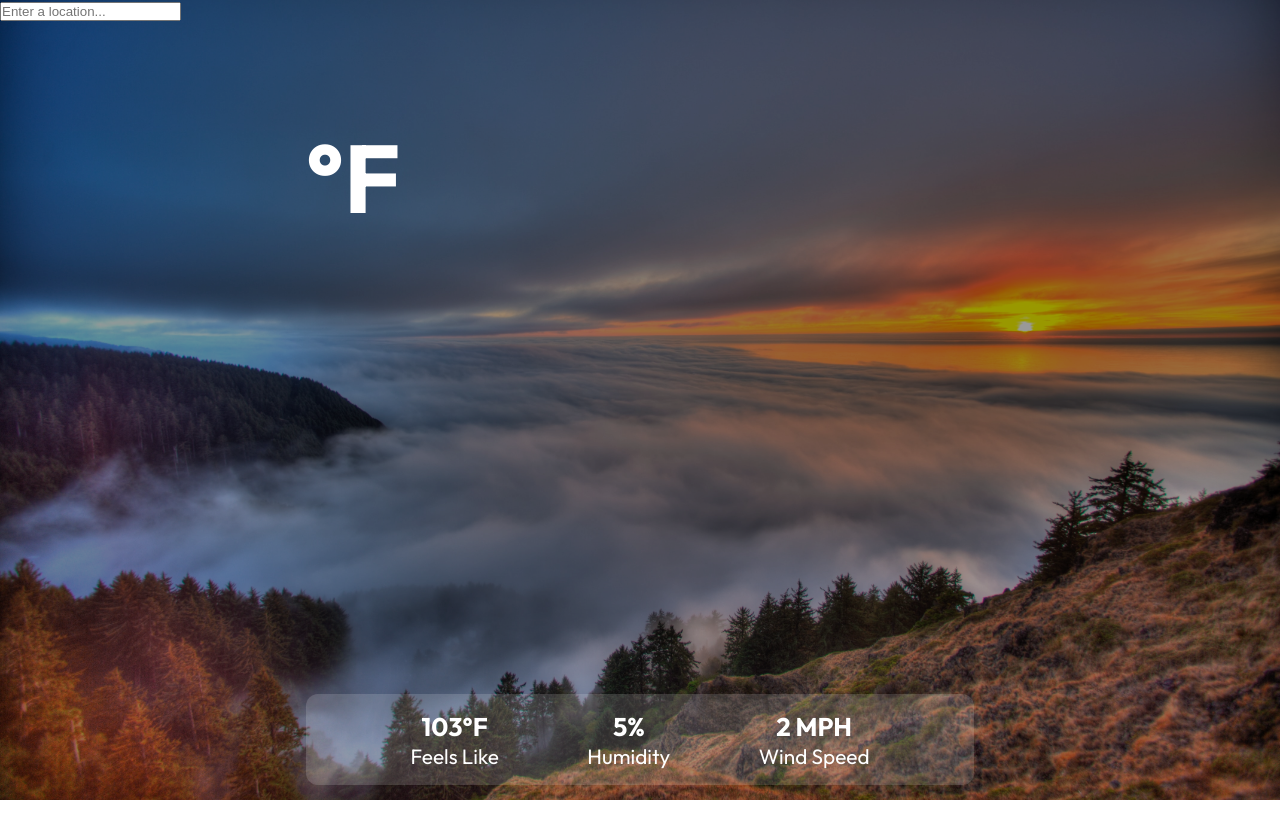
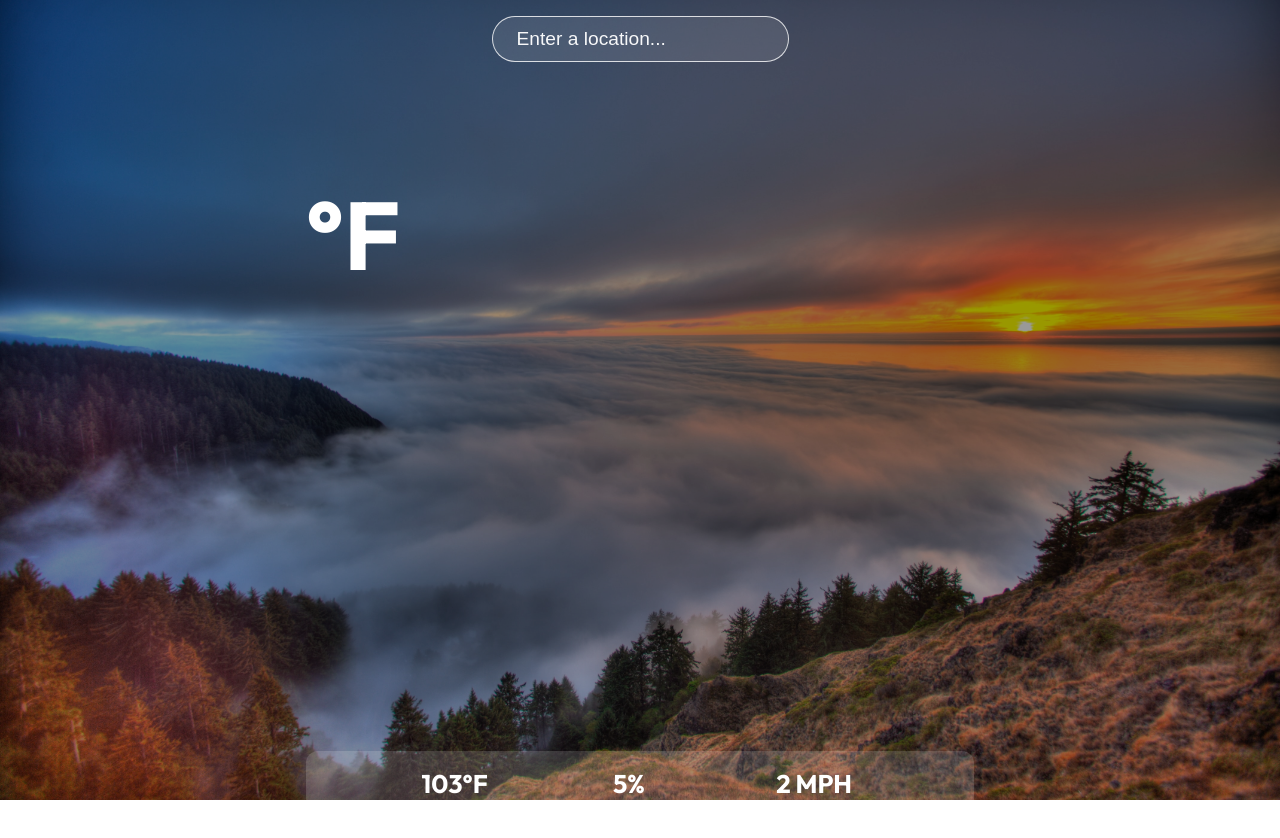
Before and after one commit to cmdcjones/weather-app, a React (Vite) app: page / in a window 1280 px wide. Shown: the top 838 px of the page. Before the commit the page ends 801 px from the top, so only its background shows below. Built offline with nearby package versions, Linux system fonts and the light colour scheme.

Commit message:
add style to input, location p tag

```diff
--- a/src/index.css
+++ b/src/index.css
@@ -41,6 +41,23 @@
     z-index: -1;
 }
 
+.get-location {
+    text-align: center;
+    padding: 1rem;
+}
+
+.get-location input {
+    padding: .7rem 1.5rem;
+    font-size: 1.2rem;
+    border-radius: 25px;
+    border: 1px solid rgba(255, 255, 255, 0.8);
+    background: rgba(255, 255, 255, 0.1);
+}
+
+input::placeholder {
+    color: #f7f8f9;
+}
+
 .app-container {
     max-width: 700px;
     height: 700px;
@@ -53,12 +70,17 @@
     justify-content: space-between;
 }
 
-.app .top {
+.top {
     width: 100%;
     margin: 1rem auto;
 }
 
-.app .bottom {
+.location p {
+    font-size: 1.9rem;
+    letter-spacing: 4px;
+}
+
+.bottom {
     display: flex;
     justify-content: space-evenly;
     text-align: center;
```
